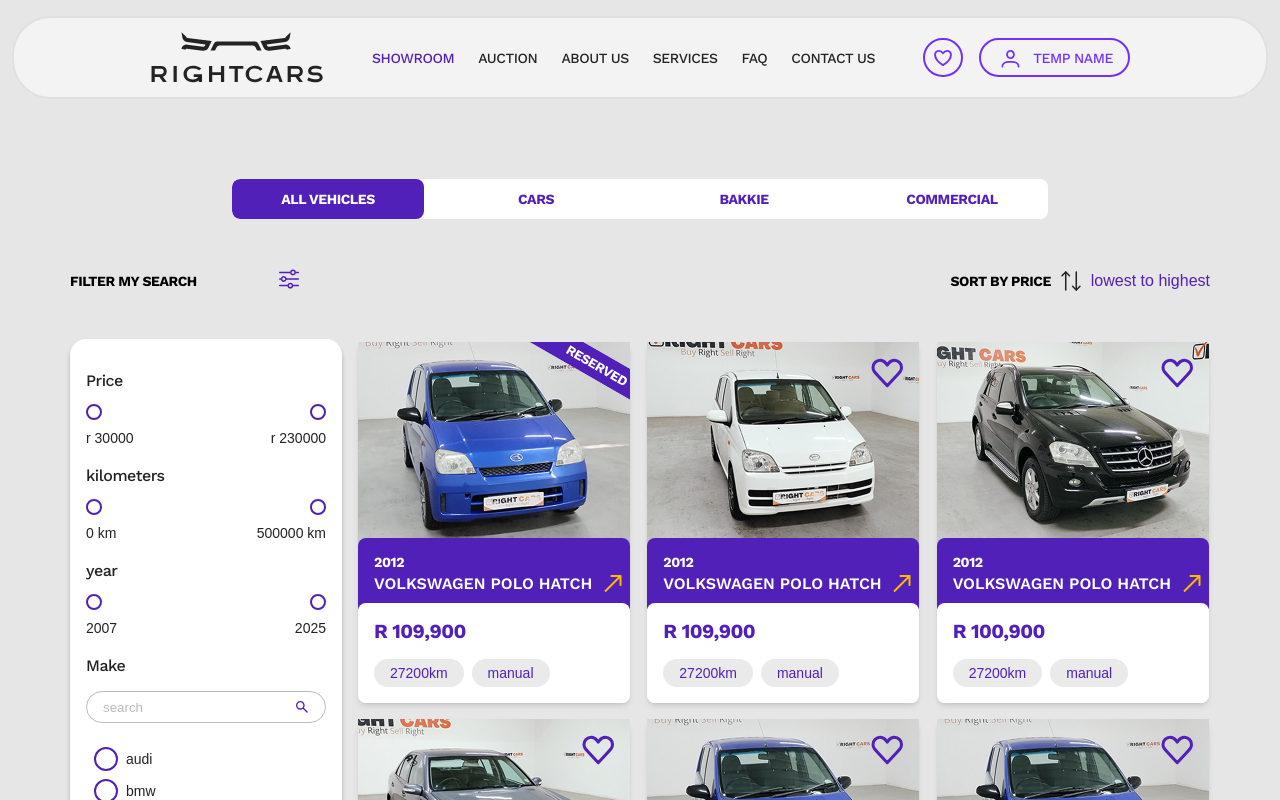
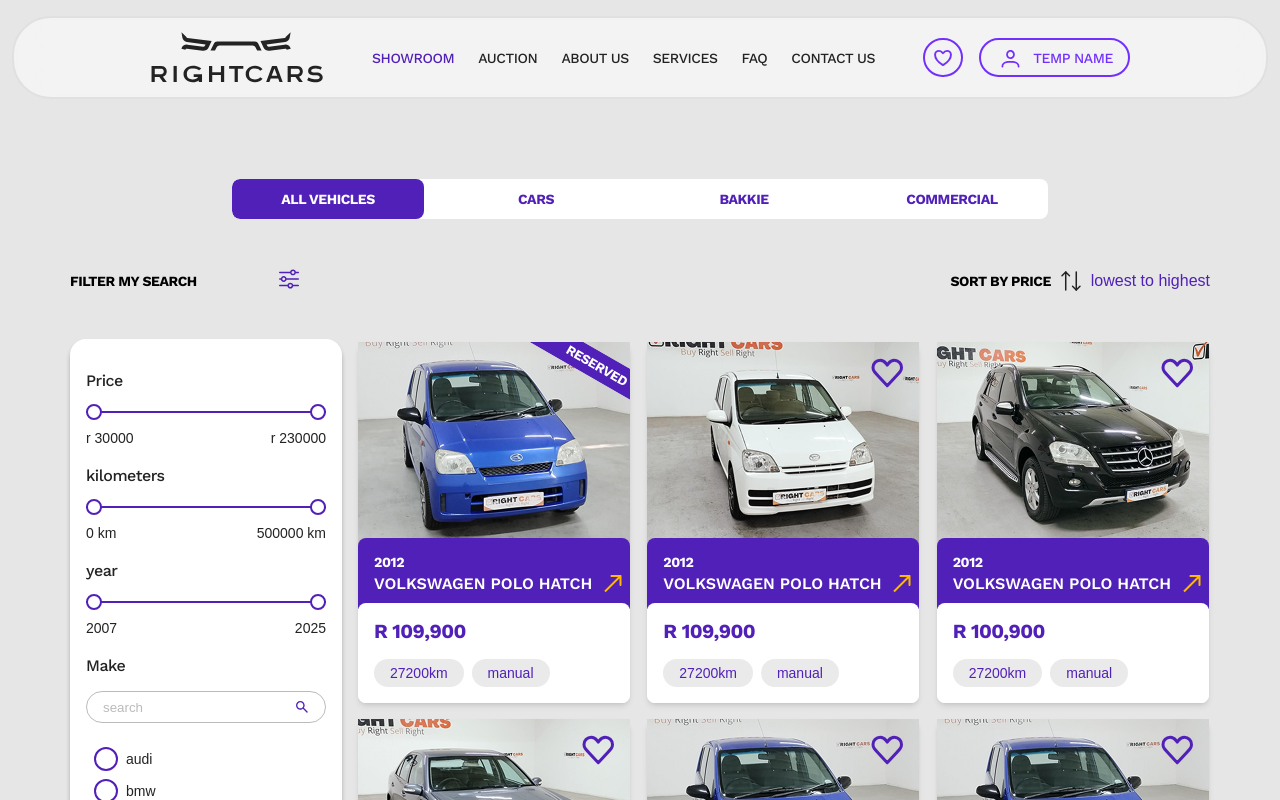
Before and after one commit to right-cars/right-cars-site-frontend, a Next.js app: page /showroom in a window 1280 px wide. Shown: the top 800 px of the page. Built offline with nearby package versions, Linux system fonts and the light colour scheme; a web font is replaced by a local one.

Commit message:
fix breackpoints

```diff
--- a/src/modules/AuthForms/styles.module.scss
+++ b/src/modules/AuthForms/styles.module.scss
@@ -29,7 +29,7 @@
 }
 
 .br{
-  @media (max-width:550px) {
+  @include m.mobile {
     display: none;
   }
 }
--- a/src/shared/components/MultiRangeSlider/MultiRangeSlider.tsx
+++ b/src/shared/components/MultiRangeSlider/MultiRangeSlider.tsx
@@ -36,7 +36,7 @@
   const getGradient = useCallback(() => {
     const minPercent = getPercent(value.min);
     const maxPercent = getPercent(value.max);
-    return `linear-gradient(to right, #D4D4D8 ${minPercent}%, v.$primary ${minPercent}%, v.$primary ${maxPercent}%, #D4D4D8 ${maxPercent}%)`;
+    return `linear-gradient(to right, #D4D4D8 ${minPercent}%, #5120B8 ${minPercent}%, #5120B8 ${maxPercent}%, #D4D4D8 ${maxPercent}%)`;
   }, [value, getPercent]);
 
   useEffect(() => {
--- a/src/shared/components/Popups/ThanksPopup/styles.module.scss
+++ b/src/shared/components/Popups/ThanksPopup/styles.module.scss
@@ -4,7 +4,7 @@
     margin: 40px 32px;
     padding-right: 32px;
 
-    @media (max-width:550px) {
+    @include m.mobile {
         padding-right: 0;
     }
 }
--- a/src/views/HomeView/About/Team/TeamList/TeamList.tsx
+++ b/src/views/HomeView/About/Team/TeamList/TeamList.tsx
@@ -13,7 +13,7 @@
     const updateItemsToShow = () => {
       if (window.innerWidth <= 660) {
         setItemsToShow(3);
-      } else if (window.innerWidth <= 1068) {
+      } else if (window.innerWidth <= 1024) {
         setItemsToShow(4);
       } else {
         setItemsToShow(data.length);
--- a/src/views/HomeView/About/Team/TeamList/styles.module.scss
+++ b/src/views/HomeView/About/Team/TeamList/styles.module.scss
@@ -7,7 +7,7 @@
   gap: 16px;
   margin-bottom: 40px;
 
-  @media (max-width: 1068px) {
+  @include m.large-tablet {
     grid-template-columns: repeat(2, 1fr);
     margin-bottom: 32px;
   }
@@ -35,7 +35,7 @@
     width: 80%;
   }
 
-  @media (max-width: 1068px) {
+  @include m.large-tablet {
     width: 62%;
   }
 
--- a/src/views/Showroom/FiltersBlock/styles.module.scss
+++ b/src/views/Showroom/FiltersBlock/styles.module.scss
@@ -30,10 +30,6 @@
   box-shadow: 0px 4px 4px 0px rgba(0, 0, 0, 0.25);
   padding: 32px 16px;
   border-radius: 16px;
-
-  @media (max-width: 1068px) {
-    width: 230px;
-  }
 
   @include m.large-tablet {
     width: 90vw;
--- a/src/views/Showroom/styles.module.scss
+++ b/src/views/Showroom/styles.module.scss
@@ -21,7 +21,7 @@
   margin-left: 288px;
   gap: 16px;
 
-  @media (max-width: 1068px) {
+  @include m.large-tablet {
     margin-left: 238px;
   }
 
```
